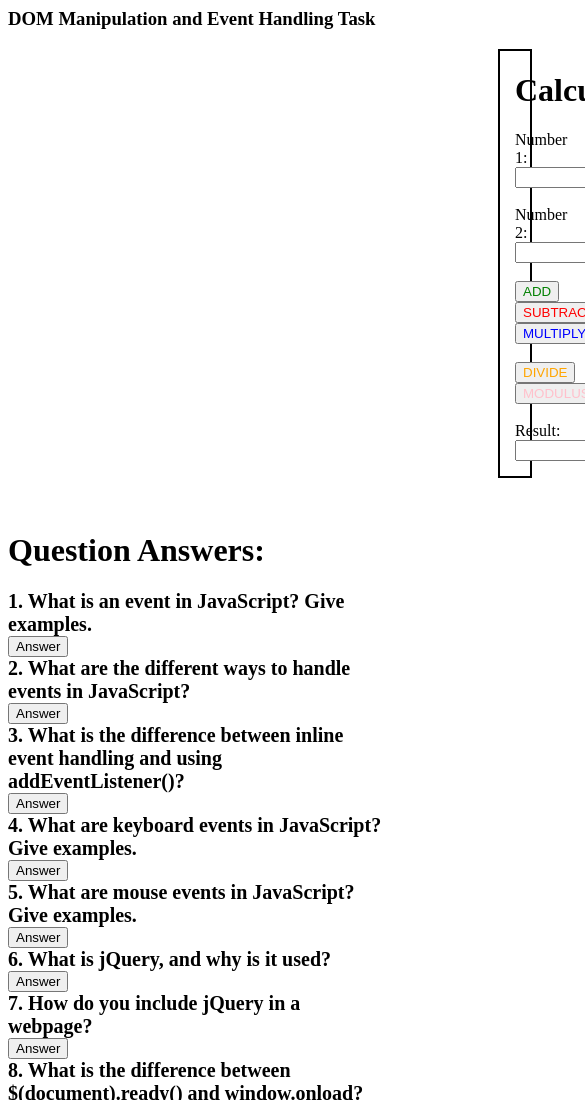
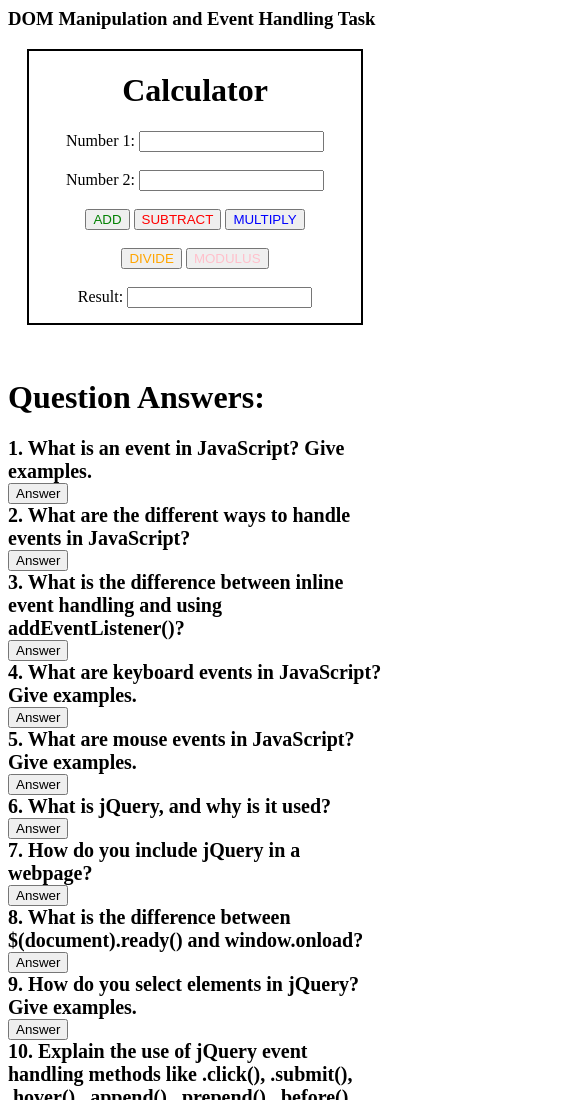
Before and after one commit to anup2065/Jquery-project, a plain HTML site: page index.html in a window 390 px wide. Shown: the top 1100 px of the page, 585 px wide, since content can reach past the window. Drawn offline with nearby package versions, Linux system fonts and the light colour scheme.

Commit message:
responsive

```diff
--- a/style.css
+++ b/style.css
@@ -1,9 +1,12 @@
 
 .main{
     border:2px solid black;
-    margin: 15 490 15 490px;
+    margin: 15px auto;
     padding: 0 15 15 15px;
     text-align:center;
+    box-sizing:border-box;
+    max-width:350px;
+    width:90%;
 }
 .question{
     font-size:20px;
```
